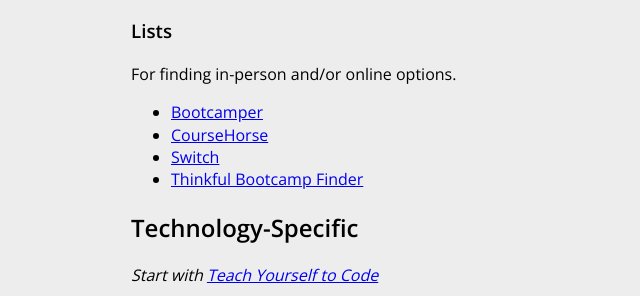
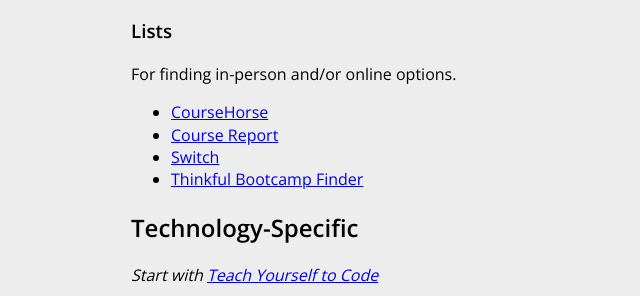
Before and after one commit to HackerHours/hackerhours.org, a Jekyll site: the page built from resources.md, in a window 1280 px wide and 900 px high, scrolled down 1674 px. Shown: the part 159-455 px from the top of the window, without its empty margins (189-829 px from the left). Built offline with Jekyll 4.4.1, drawn with Linux system fonts in a browser that asks for light colours; comment, search, counter and statistics services are not loaded.

Commit message:
Bootcamper has been renamed to Course Report

```diff
--- a/resources.md
+++ b/resources.md
@@ -66,8 +66,8 @@
 
 For finding in-person and/or online options.
 
-* [Bootcamper](http://bootcamper.io/)
 * [CourseHorse](http://coursehorse.com/)
+* [Course Report](https://www.coursereport.com/)
 * [Switch](https://www.switchup.org/)
 * [Thinkful Bootcamp Finder](http://www.thinkful.com/bootcamps/)
 
```
